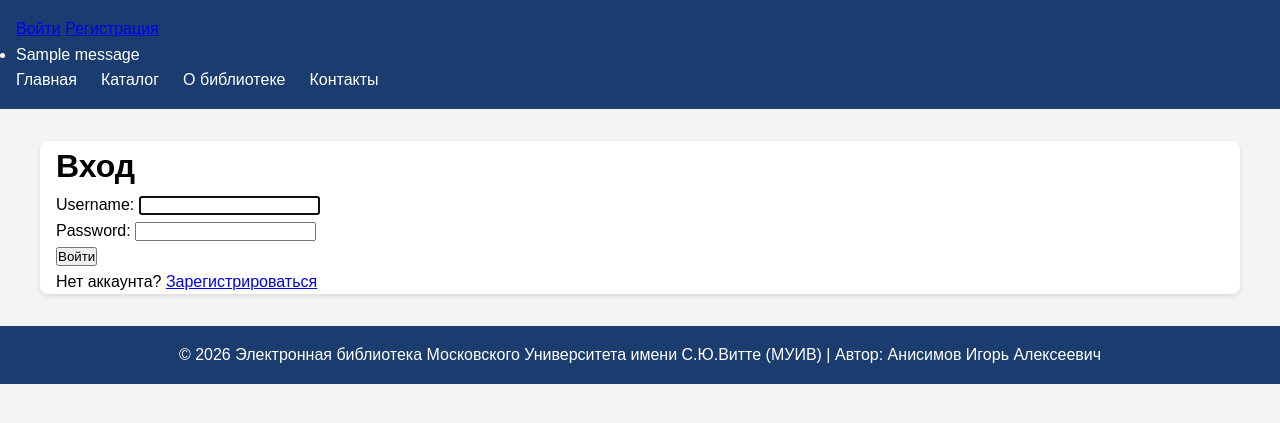
After one commit to Medex3/Library, a Django app: page /accounts/login/ in a window 1280 px wide. The commit adds this page. Shown: the top 423 px of the page. Run offline with Django 5.2, Linux system fonts and the light colour scheme; tables that the repository leaves empty hold one stand-in row (values such as "Sample post"); one stand-in notice (Sample message) is shown.

Commit message:
Шаблоны аутентификации

```diff
--- a/config/urls.py
+++ b/config/urls.py
@@ -6,7 +6,7 @@ from django.conf.urls.static import static
 urlpatterns = [
     path('admin/', admin.site.urls),
     path('', include('library.urls')),
-    path('accounts/', include('allauth.urls')),
+    path('accounts/', include('accounts.urls')),
 ]
 
 if settings.DEBUG:
--- /dev/null
+++ b/templates/accounts/login.html
@@ -0,0 +1,11 @@
+{% extends 'base.html' %}
+{% block title %}Вход{% endblock %}
+{% block content %}
+<h1>Вход</h1>
+<form method="post">
+    {% csrf_token %}
+    {{ form.as_p }}
+    <button type="submit">Войти</button>
+</form>
+<p>Нет аккаунта? <a href="{% url 'register' %}">Зарегистрироваться</a></p>
+{% endblock %}
--- a/templates/base.html
+++ b/templates/base.html
@@ -9,6 +9,22 @@
 </head>
 <body>
     <header>
+        <div class="user-nav">
+            {% if user.is_authenticated %}
+                <a href="{% url 'profile' %}">Личный кабинет</a>
+                <a href="{% url 'logout' %}">Выйти</a>
+            {% else %}
+                <a href="{% url 'login' %}">Войти</a>
+                <a href="{% url 'register' %}">Регистрация</a>
+            {% endif %}
+        </div>
+        {% if messages %}
+            <ul class="messages">
+                {% for message in messages %}
+                    <li{% if message.tags %} class="{{ message.tags }}"{% endif %}>{{ message }}</li>
+                {% endfor %}
+            </ul>
+        {% endif %}
         <nav>
             <ul class="menu">
                 <li><a href="{% url 'home' %}">Главная</a></li>
```
Also changed, not shown: templates/accounts/profile.html (added, +9 -0 lines), templates/accounts/register.html (added, +11 -0 lines).
